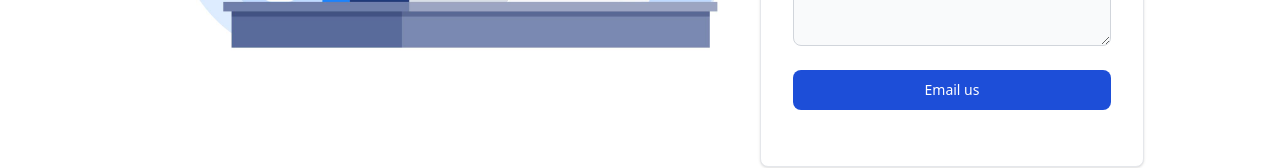
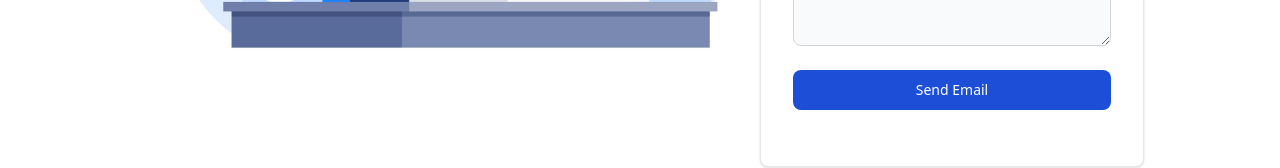
Before and after one commit to Pulkit95700/Docs-Project, a React (Create React App) app: page /contact in a window 1280 px wide. Shown: the part 510-678 px from the top of the page. Built offline with nearby package versions, Linux system fonts and the light colour scheme.

Commit message:
done some more changes

```diff
--- a/src/pages/Contact.js
+++ b/src/pages/Contact.js
@@ -9,6 +9,7 @@
   const [subject, setSubject] = useState("");
   const [message, setMessage] = useState("");
   const [number, setNumber] = useState("");
+  const [sendingState, setSendingState] = useState(false);
 
   const formRef = useRef();
 
@@ -16,6 +17,7 @@
 
     e.preventDefault();
 
+    setSendingState(true);
     emailjs
       .sendForm(
         process.env.REACT_APP_EMAILJS_SERVICE_ID,
@@ -29,9 +31,11 @@
         setSubject("");
         setMessage("");
         setNumber("");
+        setSendingState(false);
       })
       .catch((err) => {
         alert("An error occurred, Please try again", err.text);
+        setSendingState(false);
       });
   };
 
@@ -131,7 +135,7 @@
                 type="submit"
                 className="w-full text-white bg-blue-700 hover:bg-blue-800 focus:ring-4 focus:outline-none focus:ring-blue-300 font-medium rounded-lg text-sm px-5 py-2.5 text-center dark:bg-blue-600 dark:hover:bg-blue-700 dark:focus:ring-blue-800"
               >
-                Email us
+                {sendingState ? "Sending..." : "Send Email"}
               </button>
               <div className="text-sm font-medium text-gray-500 dark:text-gray-300"></div>
             </form>
```
Also changed, not shown: public/index.html (+0 -10 lines).
